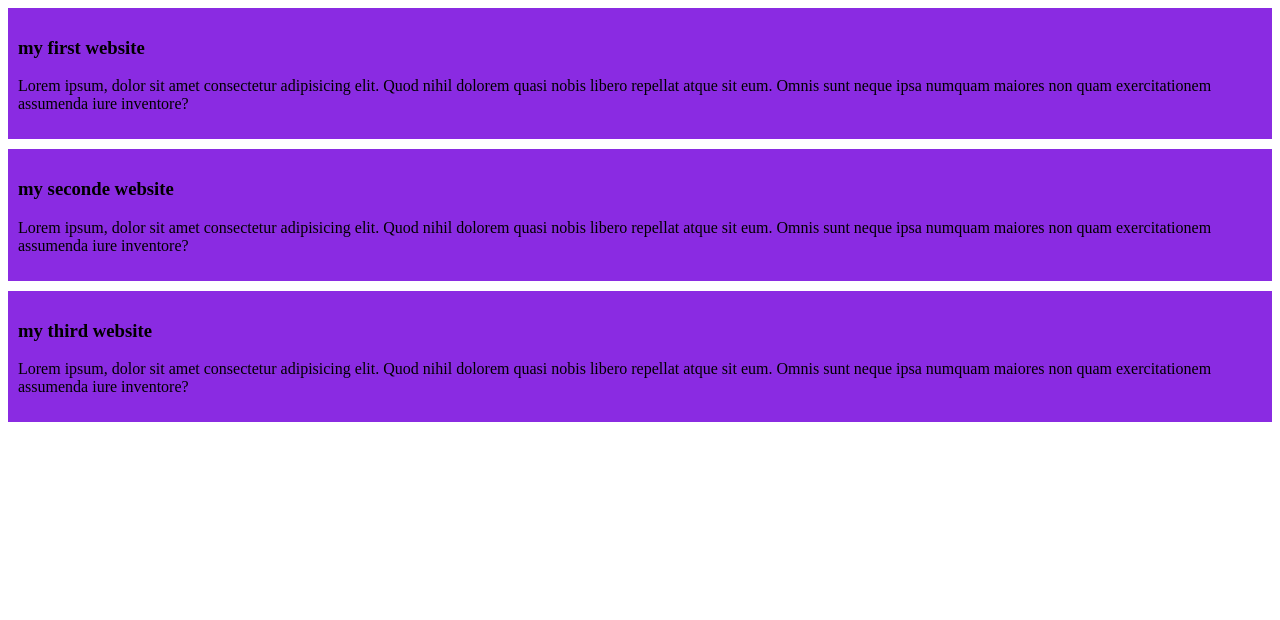
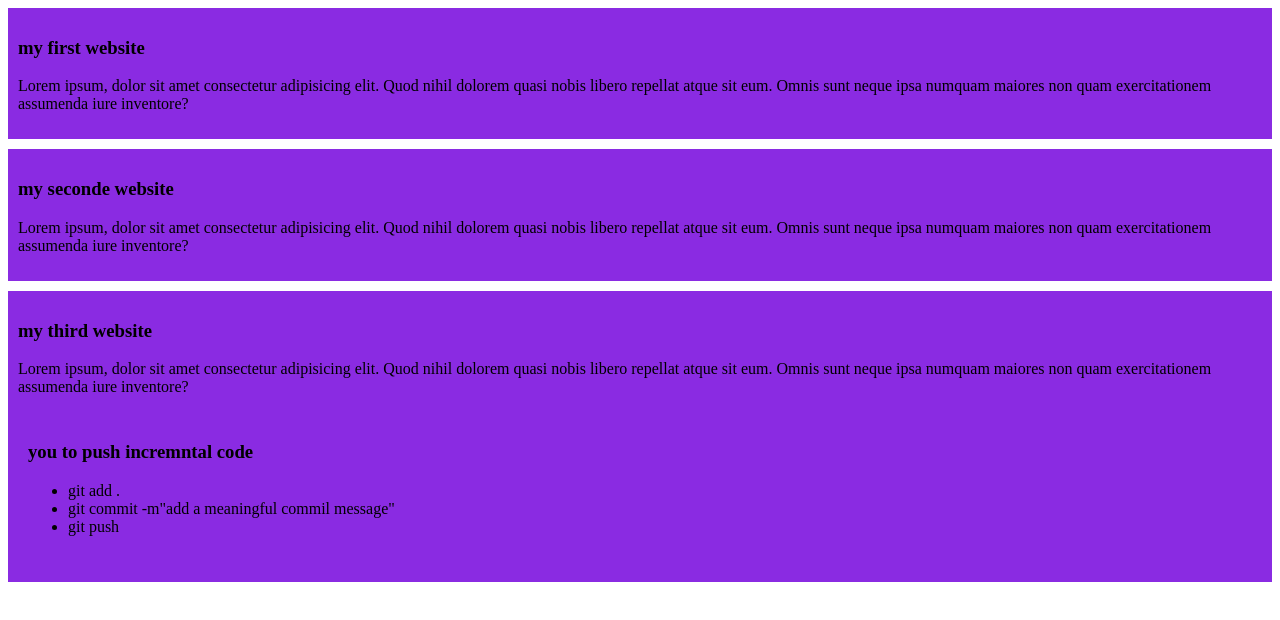
Before and after one commit to Aniksarkar21/my-first-github-repo, a plain HTML site: page index.html in a window 1280 px wide. Drawn offline with Linux system fonts and the light colour scheme.

Commit message:
added a list to push code

```diff
--- a/index.html
+++ b/index.html
@@ -18,6 +18,14 @@
 <div>
     <h3>my third website</h3>
     <p>Lorem ipsum, dolor sit amet consectetur adipisicing elit. Quod nihil dolorem quasi nobis libero repellat atque sit eum. Omnis sunt neque ipsa numquam maiores non quam exercitationem assumenda iure inventore?</p>
-</div>
+    <div>
+        <h3>you to push incremntal code</h3>
+        <ul>
+            <li>git add .</li>
+            <li>git commit -m"add a meaningful commil message"</li>
+            <li>git push</li>
+        </ul>
+
+    </div>
 </body>
 </html>
```
